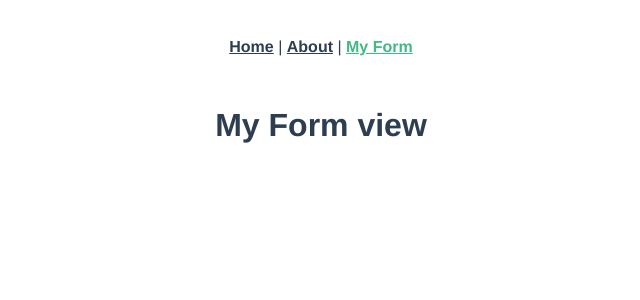
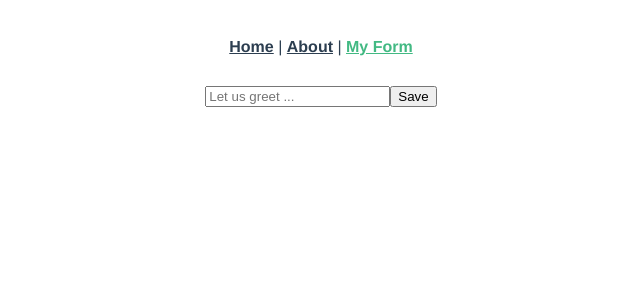
Before and after one commit to benfelt/vue_apip, a Vue app: page /#/my-form in a window 1280 px wide. Shown: the top 300 px of the page, without its empty margins (319-959 px from the left). Built offline with nearby package versions, Linux system fonts and the light colour scheme.

Commit message:
Création du composant formulaire

```diff
--- /dev/null
+++ b/src/components/MyFormInputComponent.vue
@@ -0,0 +1,27 @@
+<template>
+    <div id='my-form-input-component'>
+        <input type="text" placeholder="Let us greet ..." v-model="greeting.name"/><button @click="submit()">Save</button>
+    </div>
+</template>
+
+<script>
+export default {
+    name: 'MyFormInputComponent',
+    data() {
+        return {
+            greeting: {
+                name: ''
+            }
+        }
+    },
+    methods: {
+        submit() {
+            console.log("Submit MyForm", this.greeting)
+        }
+    }
+}
+</script>
+
+<style>
+
+</style>
--- a/src/views/MyForm.vue
+++ b/src/views/MyForm.vue
@@ -1,5 +1,17 @@
 <template>
   <div class="myform">
-    <h1>My Form view</h1>
+    <MyFormInputComponent />
   </div>
 </template>
+
+<script>
+
+import MyFormInputComponent from '@/components/MyFormInputComponent'
+
+export default {
+  name: 'MyFormView'  ,
+  components: {
+    MyFormInputComponent
+  }
+}
+</script>
```
